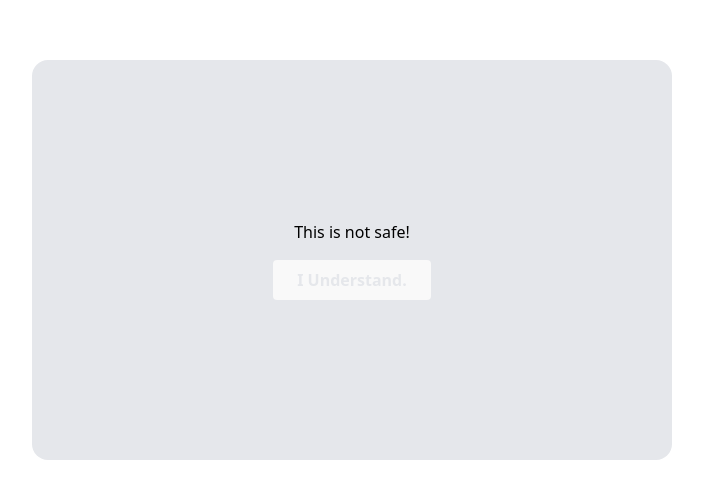
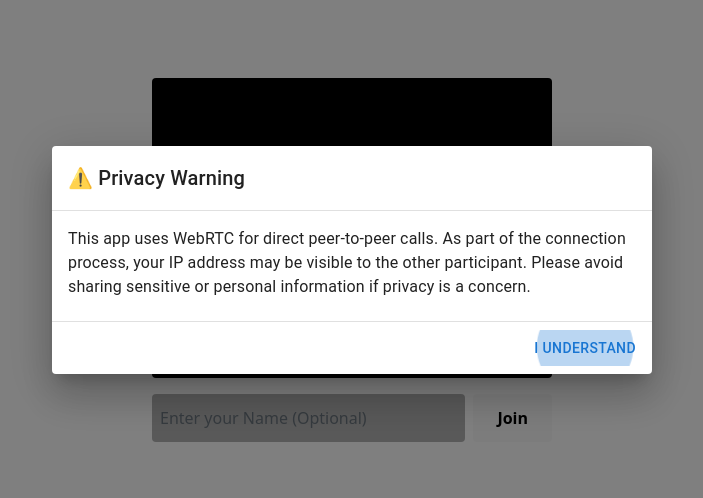
Before and after one commit to rahuljat1349/omegle-clone, a React (Vite) app in the folder frontend/: page / in a window 1280 px wide. Shown: the part 140-638 px from the top of the page, without its empty margins (288-991 px from the left). Built offline with nearby package versions, Linux system fonts and the light colour scheme; no server answers.

Commit message:
add security warning

```diff
--- a/frontend/package.json
+++ b/frontend/package.json
@@ -10,6 +10,9 @@
     "preview": "vite preview"
   },
   "dependencies": {
+    "@emotion/react": "^11.14.0",
+    "@emotion/styled": "^11.14.1",
+    "@mui/material": "^7.2.0",
     "@tailwindcss/vite": "^4.1.11",
     "lucide-react": "^0.525.0",
     "react": "^19.1.0",
--- /dev/null
+++ b/frontend/src/components/Dialogue.tsx
@@ -0,0 +1,67 @@
+import * as React from "react";
+import Button from "@mui/material/Button";
+import { styled } from "@mui/material/styles";
+import Dialog from "@mui/material/Dialog";
+import DialogTitle from "@mui/material/DialogTitle";
+import DialogContent from "@mui/material/DialogContent";
+import DialogActions from "@mui/material/DialogActions";
+import IconButton from "@mui/material/IconButton";
+// import CloseIcon from "@mui/icons-material/Close";
+import Typography from "@mui/material/Typography";
+
+const BootstrapDialog = styled(Dialog)(({ theme }) => ({
+  "& .MuiDialogContent-root": {
+    padding: theme.spacing(2),
+  },
+  "& .MuiDialogActions-root": {
+    padding: theme.spacing(1),
+  },
+}));
+
+export default function Dialogue() {
+  const [open, setOpen] = React.useState(true);
+
+
+  const handleClose = () => {
+    setOpen(false);
+  };
+
+  return (
+    <React.Fragment>
+      <BootstrapDialog
+        onClose={handleClose}
+        aria-labelledby="customized-dialog-title"
+        open={open}
+      >
+        <DialogTitle sx={{ m: 0, p: 2 }} id="customized-dialog-title">
+          ⚠️ Privacy Warning
+        </DialogTitle>
+        <IconButton
+          aria-label="close"
+          onClick={handleClose}
+          sx={(theme) => ({
+            position: "absolute",
+            right: 8,
+            top: 8,
+            color: theme.palette.grey[500],
+          })}
+        >
+          {/* <CloseIcon /> */}
+        </IconButton>
+        <DialogContent dividers>
+          <Typography gutterBottom>
+            This app uses WebRTC for direct peer-to-peer calls. As part of the
+            connection process, your IP address may be visible to the other
+            participant. Please avoid sharing sensitive or personal information
+            if privacy is a concern.
+          </Typography>
+        </DialogContent>
+        <DialogActions>
+          <Button autoFocus onClick={handleClose}>
+            I Understand
+          </Button>
+        </DialogActions>
+      </BootstrapDialog>
+    </React.Fragment>
+  );
+}
--- a/frontend/src/components/Landing.tsx
+++ b/frontend/src/components/Landing.tsx
@@ -1,6 +1,6 @@
 import { useEffect, useRef, useState } from "react";
-import { Link } from "react-router-dom";
 import Room from "./Room";
+import Dialogue from "./Dialogue";
 
 function Landing() {
   const [name, setName] = useState("");
@@ -9,7 +9,6 @@ function Landing() {
     useState<null | MediaStreamTrack>(null);
   const [localVideoTrack, setLocalVideoTrack] =
     useState<null | MediaStreamTrack>(null);
-  const [warning, setWarning] = useState(true);
 
   const [joined, setJoined] = useState(false);
   async function getCam() {
@@ -28,18 +27,17 @@ function Landing() {
     videoRef.current.srcObject = new MediaStream([videoTrack]);
     videoRef.current.play();
   }
-  const closeWarning = ()=>{
-    setWarning(false)
-  }
+
   useEffect(() => {
     if (videoRef && videoRef.current) {
       getCam();
     }
   }, [videoRef]);
+
   if (!joined) {
     return (
       <>
-        {warning && <Warning closeWarning={closeWarning} />}
+        <Dialogue />
         <div className="container flex flex-col items-center gap-4">
           <div className="min-w-[400px] min-h-[300px] bg-black rounded overflow-hidden">
             <video className="" height={400} width={400} ref={videoRef}></video>
@@ -77,22 +75,4 @@ function Landing() {
   );
 }
 
-function Warning({ closeWarning }: { closeWarning: () => void }) {
-  return (
-    <>
-      <div className="bg-gray-200 absolute w-1/2 top-[25%] z-50 h-[50%] justify-center gap-4 items-center left-[25%] p-4 rounded-2xl flex flex-col">
-        <p className="text-black">This is not safe!</p>
-        <button
-          onClick={() => {
-            closeWarning();
-          }}
-          className="bg-gray-700 float-end px-6 cursor-pointer hover:bg-gray-700/90  duration-150 font-semibold rounded py-2 text-gray-200"
-        >
-          I Understand.
-        </button>
-      </div>
-    </>
-  );
-}
-
 export default Landing;
--- a/frontend/src/components/Room.tsx
+++ b/frontend/src/components/Room.tsx
@@ -23,10 +23,8 @@ const Room = ({
     null
   );
 
-  const [ muteAudio, setMuteAudio] = useState(false)
+  const [muteAudio, setMuteAudio] = useState(false);
   const [muteVideo, setMuteVideo] = useState(false);
-
-
 
   useEffect(() => {
     const socket = io(URL);
@@ -118,7 +116,7 @@ const Room = ({
         roomId,
       });
     });
-    socket.on("answer", ({ roomId, sdp }) => {
+    socket.on("answer", ({  sdp }) => {
       setLobby(false);
       setSendingPc((pc) => {
         pc?.setRemoteDescription({ sdp, type: "answer" });
@@ -177,12 +175,16 @@ const Room = ({
         </div>
 
         <div className="  flex justify-between flex-col gap-4 px-2">
-          <div className="flex flex-col bg-black/20 rounded items-center justify-around  h-full p-2">
+          <div className="flex flex-col bg-black/20 rounded items-center justify-around  h-full px-2">
             <button
               onClick={() => {
                 setMuteAudio(!muteAudio);
               }}
-              className={`rounded-full ${muteAudio ? "bg-red-800/20" : "bg-green-400/70"}  flex justify-center p-4 cursor-pointer`}
+              className={`rounded-full ${
+                muteAudio
+                  ? "bg-red-800/20 hover:bg-red-800/30"
+                  : "bg-green-400/70 hover:bg-green-400/60"
+              }  flex justify-center p-4 cursor-pointer`}
             >
               {muteAudio ? <MicOff /> : <Mic className=" " />}
             </button>
@@ -191,28 +193,30 @@ const Room = ({
                 setMuteVideo(!muteVideo);
               }}
               className={`rounded-full  ${
-                muteVideo ? "bg-red-800/20" : "bg-green-400/70"
+                muteVideo
+                  ? "bg-red-800/20 hover:bg-red-800/30"
+                  : "bg-green-400/70 hover:bg-green-400/60"
               }  flex justify-center p-4 cursor-pointer`}
             >
               {muteVideo ? <VideoOff /> : <Video className="" />}
             </button>
             <button
               disabled={lobby}
-              className="rounded-full hover:bg-white/10 disabled:text-black flex justify-center p-4 cursor-pointer"
+              className="rounded-full disabled:bg-white/10 disabled:cursor-not-allowed hover:bg-white/10 disabled:text-white/20 flex justify-center p-4 cursor-pointer"
             >
-              <Repeat2  />
+              <Repeat2 />
             </button>
-            <button onClick={()=>{
-
-            }}
+            <button
+              onClick={() => {}}
               disabled={lobby}
-              className="rounded-full bg-red-800 hover:bg-red-800/80 flex justify-center p-4 cursor-pointer"
+              className="rounded-full bg-red-800 disabled:cursor-not-allowed disabled:bg-red-800/20 hover:bg-red-800/80 flex justify-center p-4 cursor-pointer"
             >
               <Phone className="rotate-[135deg] " />
             </button>
           </div>
-          <div className="w-full rounded  overflow-hidden ">
+          <div className="w-full bg-green-400 min-h-[150px]  rounded  overflow-hidden ">
             <video
+              className=""
               id="local"
               autoPlay
               height={200}
```
Also changed, not shown: 1 other file (tests, documents, lock files or other folders).
